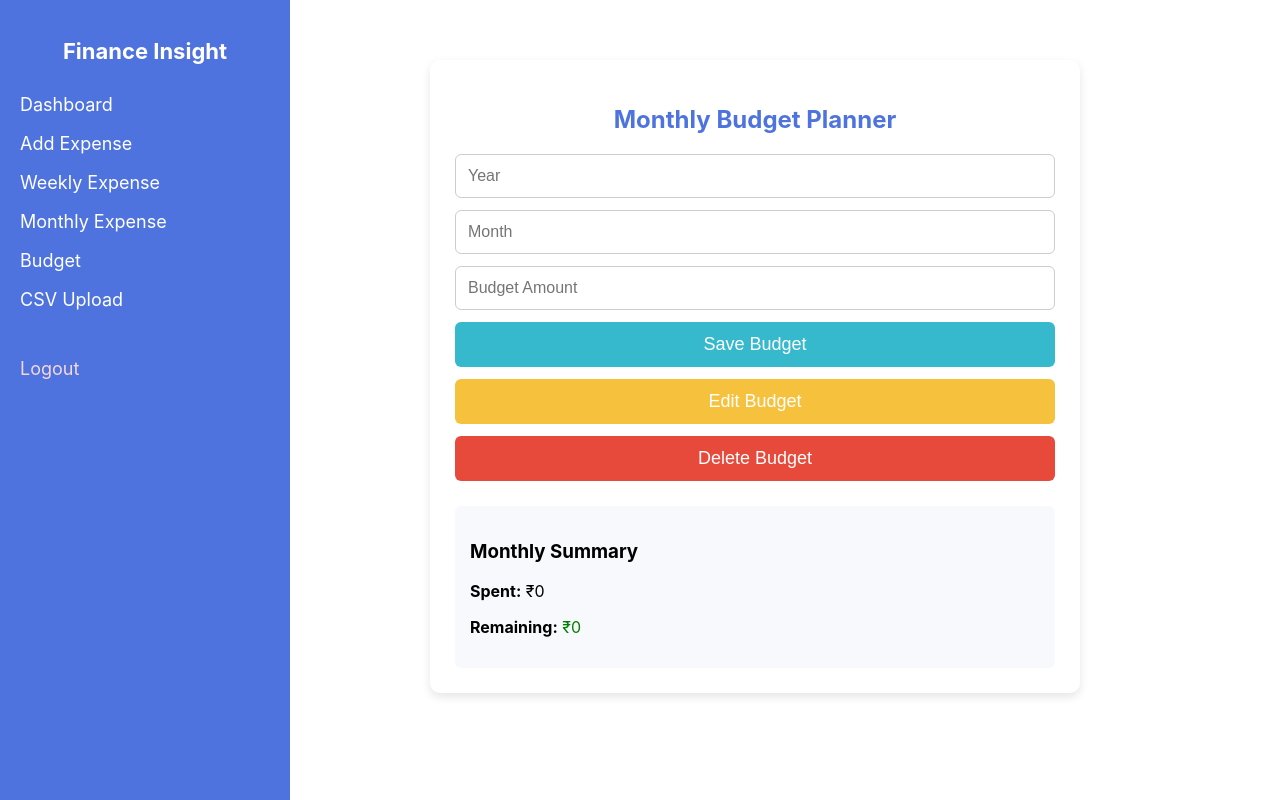
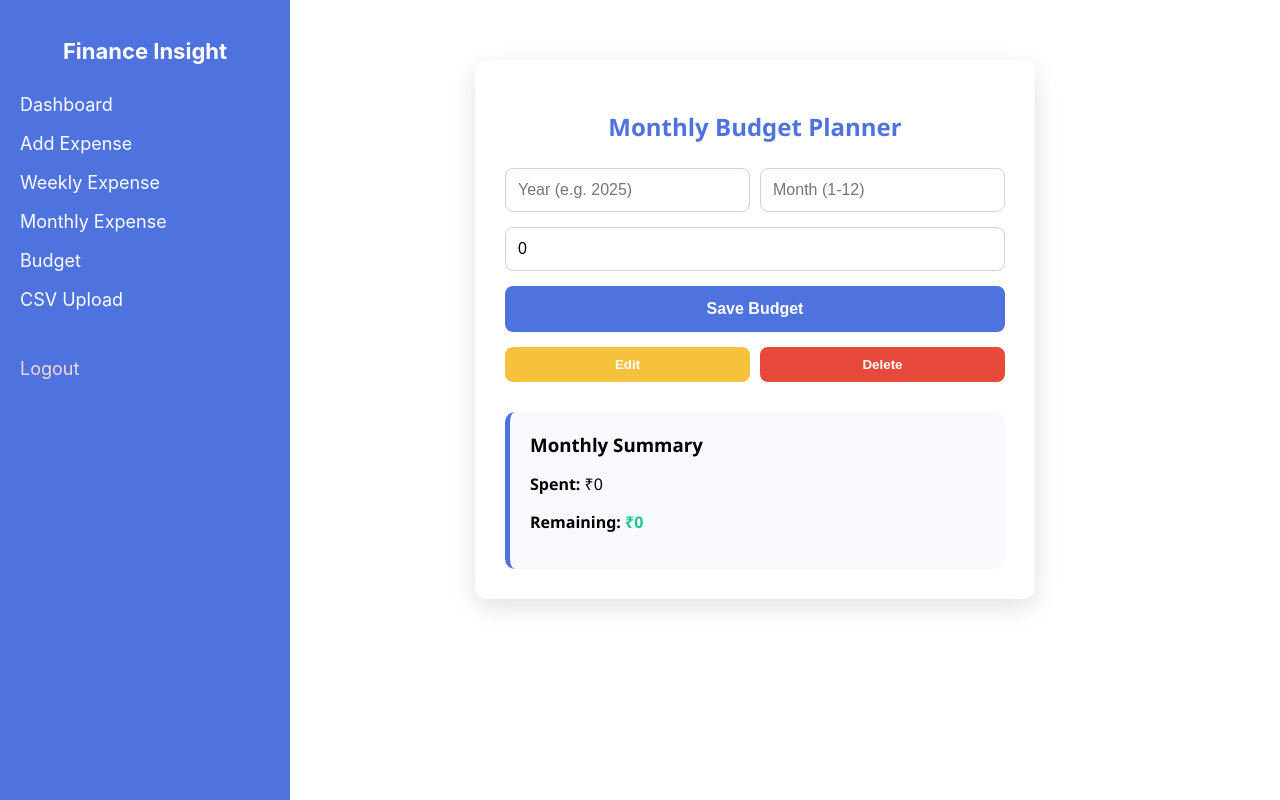
Before and after one commit to ankit5183/Finanical_Insight_Project, a React (Create React App) app in the folder finance_frontend/: page /budget in a window 1280 px wide. Built offline with nearby package versions, Linux system fonts and the light colour scheme; no server answers.

Commit message:
Update BudgetPage.jsx

```diff
--- a/finance_frontend/src/Pages/BudgetPage.jsx
+++ b/finance_frontend/src/Pages/BudgetPage.jsx
@@ -5,126 +5,101 @@ import { API_URL } from "../Config";
 function BudgetPage() {
   const [year, setYear] = useState("");
   const [month, setMonth] = useState("");
-  const [budgetAmount, setBudgetAmount] = useState("");
+  const [budgetAmount, setBudgetAmount] = useState(0);
   const [monthlyExpenses, setMonthlyExpenses] = useState(0);
   const [message, setMessage] = useState("");
 
   const token = localStorage.getItem("token");
 
-  // Load data whenever year/month changes
+  // Load data whenever year or month changes
   useEffect(() => {
     if (year && month) {
-      fetchMonthlyExpense();
-      fetchBudgetStatus();
+      fetchMonthlyData();
     }
   }, [year, month]);
 
-  // -----------------------------
-  // Fetch monthly expenses
-  // -----------------------------
+  const fetchMonthlyData = async () => {
+    try {
+      await Promise.all([fetchMonthlyExpense(), fetchBudgetStatus()]);
+    } catch (error) {
+      console.error("Error loading monthly data:", error);
+    }
+  };
+
+  // 1. Fetch monthly expenses (Changed to GET for standard fetching)
   const fetchMonthlyExpense = async () => {
     try {
-      const response = await axios.post(
+      const response = await axios.get(
         `${API_URL}/api/expense/monthly?year=${year}&month=${month}`,
-        {},
-        { headers: { Authorization: "Bearer " + token } }
+        { headers: { Authorization: `Bearer ${token}` } }
       );
 
-      const total = response.data.reduce((sum, e) => sum + e.amount, 0);
+      const data = Array.isArray(response.data) ? response.data : [];
+      const total = data.reduce((sum, e) => sum + (e.amount || 0), 0);
       setMonthlyExpenses(total);
-
     } catch (error) {
       console.error("Monthly Expense Error:", error);
     }
   };
 
-  // -----------------------------
-  // Fetch budget status
-  // -----------------------------
+  // 2. Fetch budget status
   const fetchBudgetStatus = async () => {
     try {
       const response = await axios.get(
         `${API_URL}/api/budget/status?year=${year}&month=${month}`,
-        { headers: { Authorization: "Bearer " + token } }
+        { headers: { Authorization: `Bearer ${token}` } }
       );
 
-      const result = response.data;
-      setBudgetAmount(result.budgetAmount || "");
-      setMonthlyExpenses(result.spent || 0);
-
+      const { budgetAmount, spent } = response.data;
+      setBudgetAmount(budgetAmount || 0);
+      setMonthlyExpenses(spent || 0);
     } catch (error) {
       console.error("Budget Status Error:", error);
     }
   };
 
-  // -----------------------------
-  // Save budget
-  // -----------------------------
+  // 3. Save budget
   const saveBudget = async (e) => {
     e.preventDefault();
-
-    const payload = {
-      year: parseInt(year),
-      month: parseInt(month),
-      amount: parseFloat(budgetAmount),
-    };
+    const payload = { year: parseInt(year), month: parseInt(month), amount: parseFloat(budgetAmount) };
 
     try {
-      await axios.post(
-        `${API_URL}/api/budget/set`,
-        payload,
-        { headers: { Authorization: "Bearer " + token } }
-      );
-
-      setMessage("Budget Saved Successfully!");
+      await axios.post(`${API_URL}/api/budget/set`, payload, {
+        headers: { Authorization: `Bearer ${token}` },
+      });
+      setMessage("✅ Budget Saved Successfully!");
       fetchBudgetStatus();
-
     } catch (error) {
-      setMessage("Error Saving Budget");
+      setMessage("❌ Error Saving Budget");
     }
   };
 
-  // -----------------------------
-  // Update Budget
-  // -----------------------------
+  // 4. Update Budget
   const updateBudget = async () => {
-    const payload = {
-      year: parseInt(year),
-      month: parseInt(month),
-      amount: parseFloat(budgetAmount),
-    };
+    const payload = { year: parseInt(year), month: parseInt(month), amount: parseFloat(budgetAmount) };
 
     try {
-      await axios.put(
-        `${API_URL}/api/budget/update`,
-        payload,
-        { headers: { Authorization: "Bearer " + token } }
-      );
-
-      setMessage("Updated Successfully!");
+      await axios.put(`${API_URL}/api/budget/update`, payload, {
+        headers: { Authorization: `Bearer ${token}` },
+      });
+      setMessage("✅ Updated Successfully!");
       fetchBudgetStatus();
-
     } catch (error) {
-      setMessage("Update Failed");
+      setMessage("❌ Update Failed");
     }
   };
 
-  // -----------------------------
-  // Delete Budget
-  // -----------------------------
+  // 5. Delete Budget
   const deleteBudget = async () => {
     try {
-      await axios.delete(
-        `${API_URL}/api/budget/delete?year=${year}&month=${month}`,
-        { headers: { Authorization: "Bearer " + token } }
-      );
-
-      setMessage("Budget Deleted!");
-      setBudgetAmount("");
+      await axios.delete(`${API_URL}/api/budget/delete?year=${year}&month=${month}`, {
+        headers: { Authorization: `Bearer ${token}` },
+      });
+      setMessage("🗑️ Budget Deleted!");
+      setBudgetAmount(0);
       setMonthlyExpenses(0);
-
     } catch (error) {
-      setMessage("Delete Failed!");
+      setMessage("❌ Delete Failed!");
     }
   };
 
@@ -136,24 +111,24 @@ function BudgetPage() {
       <h2 style={styles.title}>Monthly Budget Planner</h2>
 
       <form onSubmit={saveBudget} style={styles.form}>
-
+        <div style={styles.row}>
           <input
             type="number"
-          placeholder="Year"
+            placeholder="Year (e.g. 2025)"
             value={year}
             onChange={(e) => setYear(e.target.value)}
             required
             style={styles.input}
           />
-
           <input
             type="number"
-          placeholder="Month"
+            placeholder="Month (1-12)"
             value={month}
             onChange={(e) => setMonth(e.target.value)}
             required
             style={styles.input}
           />
+        </div>
 
         <input
           type="number"
@@ -166,37 +141,29 @@ function BudgetPage() {
 
         <button type="submit" style={styles.button}>Save Budget</button>
 
-        <button
-          type="button"
-          style={{ ...styles.button, background: "#f6c23e" }}
-          onClick={updateBudget}
-        >
-          Edit Budget
+        <div style={styles.buttonGroup}>
+          <button type="button" style={{ ...styles.smallButton, background: "#f6c23e" }} onClick={updateBudget}>
+            Edit
           </button>
-
-        <button
-          type="button"
-          style={{ ...styles.button, background: "#e74a3b" }}
-          onClick={deleteBudget}
-        >
-          Delete Budget
+          <button type="button" style={{ ...styles.smallButton, background: "#e74a3b" }} onClick={deleteBudget}>
+            Delete
           </button>
-
+        </div>
       </form>
 
       {message && <p style={styles.message}>{message}</p>}
 
       <div style={styles.summaryBox}>
-        <h3>Monthly Summary</h3>
-        <p><strong>Spent:</strong> ₹{monthlyExpenses}</p>
+        <h3 style={{ margin: "0 0 10px 0" }}>Monthly Summary</h3>
+        <p><strong>Spent:</strong> ₹{monthlyExpenses.toLocaleString()}</p>
         <p>
           <strong>Remaining:</strong>{" "}
-          <span style={{ color: exceeded ? "red" : "green" }}>
-            ₹{remaining}
+          <span style={{ color: exceeded ? "#e74a3b" : "#1cc88a", fontWeight: "bold" }}>
+            ₹{remaining.toLocaleString()}
           </span>
         </p>
 
-        {exceeded && <p style={styles.exceedText}>⚠️ Budget Exceeded!</p>}
+        {exceeded && <p style={styles.exceedText}>⚠️ Warning: Budget Exceeded!</p>}
       </div>
     </div>
   );
@@ -207,53 +174,53 @@ export default BudgetPage;
 // -------------------- STYLES --------------------
 const styles = {
   container: {
-    maxWidth: "600px",
+    maxWidth: "500px",
     margin: "40px auto",
-    padding: "25px",
-    background: "white",
-    borderRadius: "10px",
-    boxShadow: "0 4px 10px rgba(0,0,0,0.1)",
+    padding: "30px",
+    background: "#ffffff",
+    borderRadius: "12px",
+    boxShadow: "0 8px 24px rgba(0,0,0,0.12)",
+    fontFamily: "'Segoe UI', Tahoma, Geneva, Verdana, sans-serif",
   },
-  title: {
-    textAlign: "center",
-    color: "#4e73df",
-    marginBottom: "20px",
-  },
-  form: {
-    display: "flex",
-    flexDirection: "column",
-    gap: "12px",
-  },
+  title: { textAlign: "center", color: "#4e73df", marginBottom: "25px" },
+  form: { display: "flex", flexDirection: "column", gap: "15px" },
+  row: { display: "flex", gap: "10px" },
   input: {
+    flex: 1,
     padding: "12px",
-    borderRadius: "6px",
-    border: "1px solid #ccc",
+    borderRadius: "8px",
+    border: "1px solid #d1d3e2",
     fontSize: "16px",
+    outline: "none",
   },
   button: {
-    padding: "12px",
-    background: "#36b9cc",
+    padding: "14px",
+    background: "#4e73df",
     color: "white",
-    borderRadius: "6px",
-    fontSize: "18px",
+    borderRadius: "8px",
+    fontSize: "16px",
+    fontWeight: "bold",
     border: "none",
     cursor: "pointer",
+    transition: "background 0.3s",
   },
-  message: {
-    marginTop: "10px",
-    textAlign: "center",
-    color: "#1cc88a",
-    fontWeight: "bold",
+  buttonGroup: { display: "flex", gap: "10px" },
+  smallButton: {
+    flex: 1,
+    padding: "10px",
+    color: "white",
+    borderRadius: "8px",
+    border: "none",
+    cursor: "pointer",
+    fontWeight: "600",
   },
+  message: { marginTop: "15px", textAlign: "center", color: "#4e73df", fontWeight: "600" },
   summaryBox: {
-    marginTop: "25px",
-    padding: "15px",
+    marginTop: "30px",
+    padding: "20px",
     background: "#f8f9fc",
-    borderRadius: "6px",
+    borderRadius: "10px",
+    borderLeft: "5px solid #4e73df",
   },
-  exceedText: {
-    color: "red",
-    fontWeight: "bold",
-    marginTop: "10px",
-  },
+  exceedText: { color: "#e74a3b", fontWeight: "bold", marginTop: "10px", textAlign: "center" },
 };
```
Lines whose indentation alone changed are shown as unchanged.
